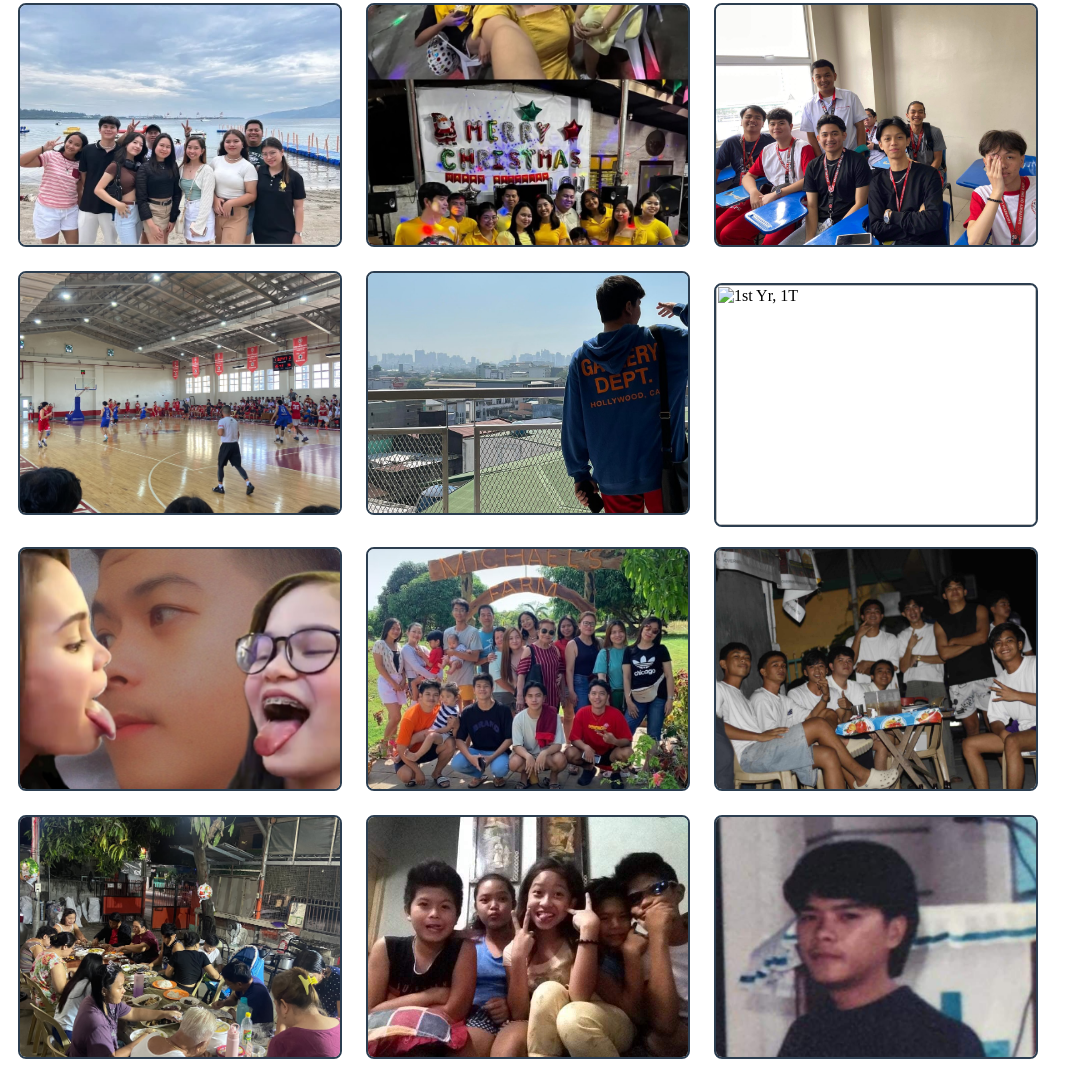
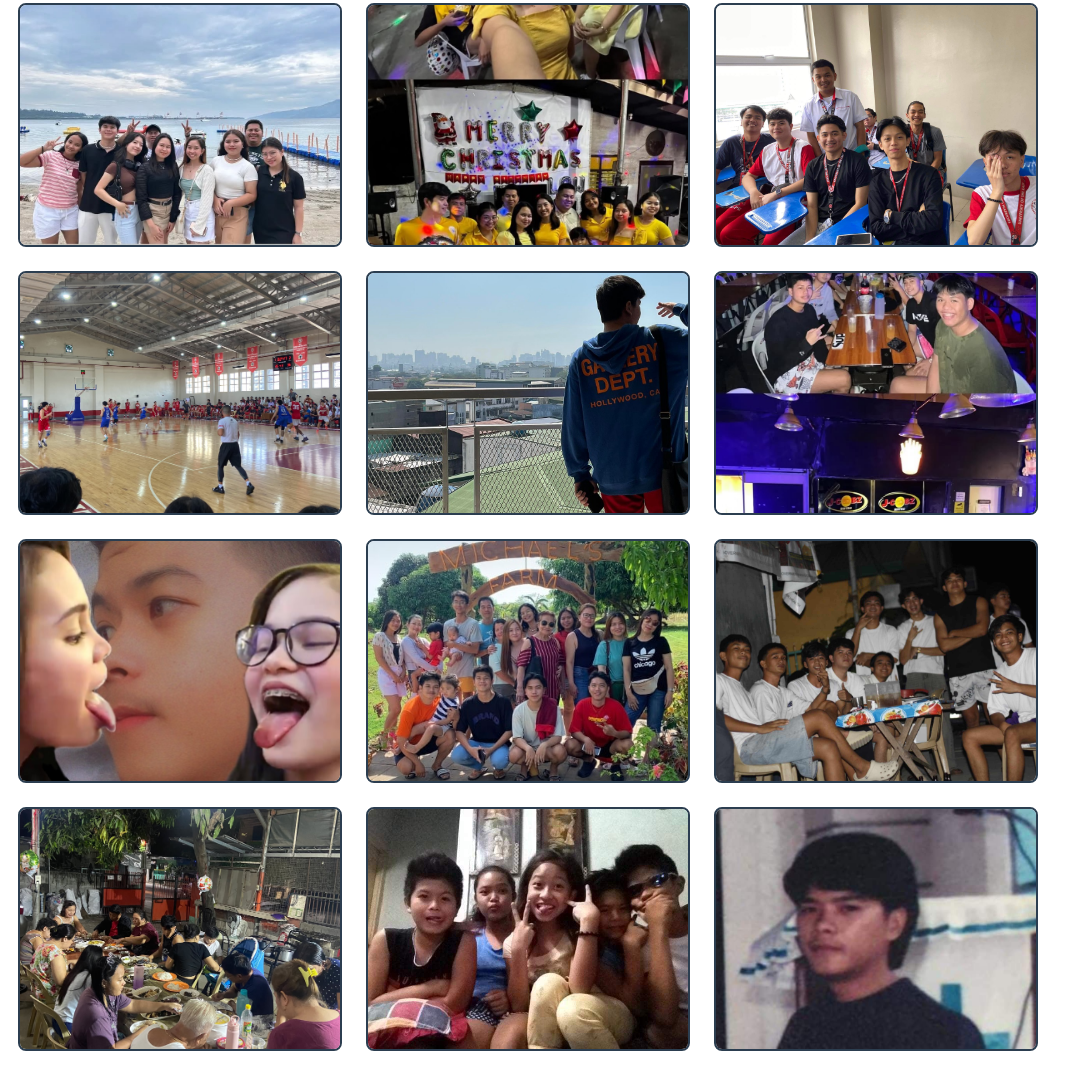
Before and after one commit to eyronik/MidtermLab2, a plain HTML site: page gallery.html in a window 1280 px wide. Shown: the part 1012-2080 px from the top of the page, without its empty margins (0-1083 px from the left). Drawn offline with Linux system fonts and the light colour scheme; files whose address does not match are found by name.

Commit message:
Update gallery.html

```diff
--- a/gallery.html
+++ b/gallery.html
@@ -31,7 +31,7 @@
     <img src="C:\Users\aguil\Desktop\Airon\college cof.jpg" alt="Image 5 Description" title="College Friends" />
     <img src="C:\Users\aguil\Desktop\Airon\school event.jpg" alt="Image 5 Description" title="UEMBT Practice" />
     <img src="C:\Users\aguil\Desktop\Airon\2nd yr 1st day.jpg" alt="Image 5 Description" title="1nd Yr, 2nd Sem" />
-    <img src="MidtermLab2/pics/1st yr classmates.jpg alt="Image 5 Description" title="1st Yr, 1T" />
+    <img src="C:\Users\aguil\Desktop\Airon\MidtermLab2\pics\1st yr classmates.jpg" alt="Image 5 Description" title="1st Yr, 1T" />
     <img src="C:\Users\aguil\Desktop\Airon\memer.jpg" alt="Image 5 Description" title="Memer Era" />
     <img src="C:\Users\aguil\Desktop\Airon\Mother Side.jpg" alt="Image 5 Description" title="Cousins & Titas from Mother side" />
     <img src="C:\Users\aguil\Desktop\Airon\Welcoming 2025.jpg" alt="Image 5 Description" title="Welcoming Year 2025" />
```
